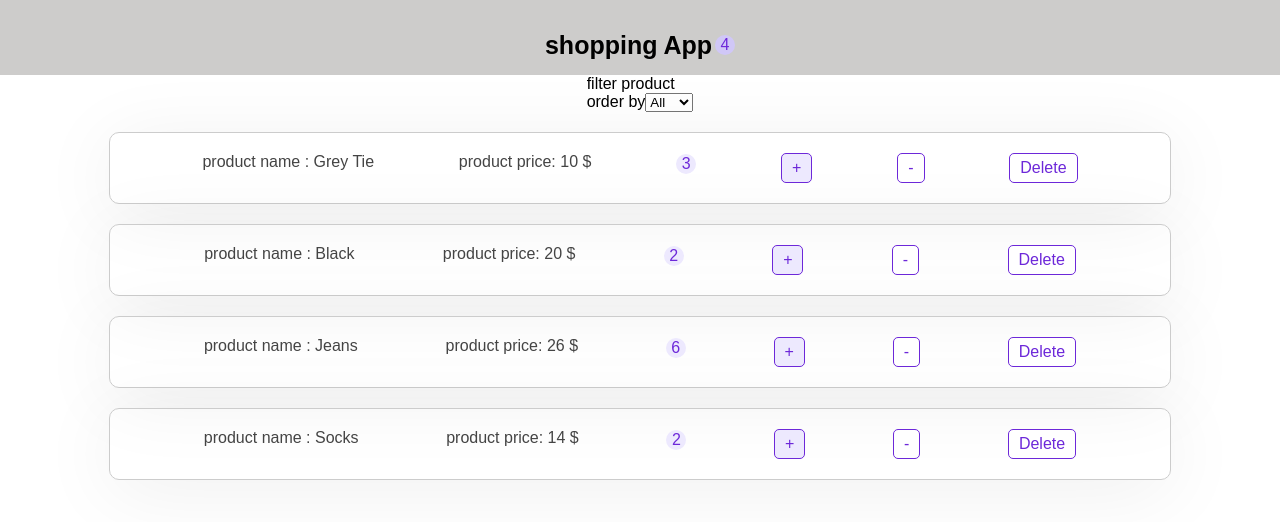
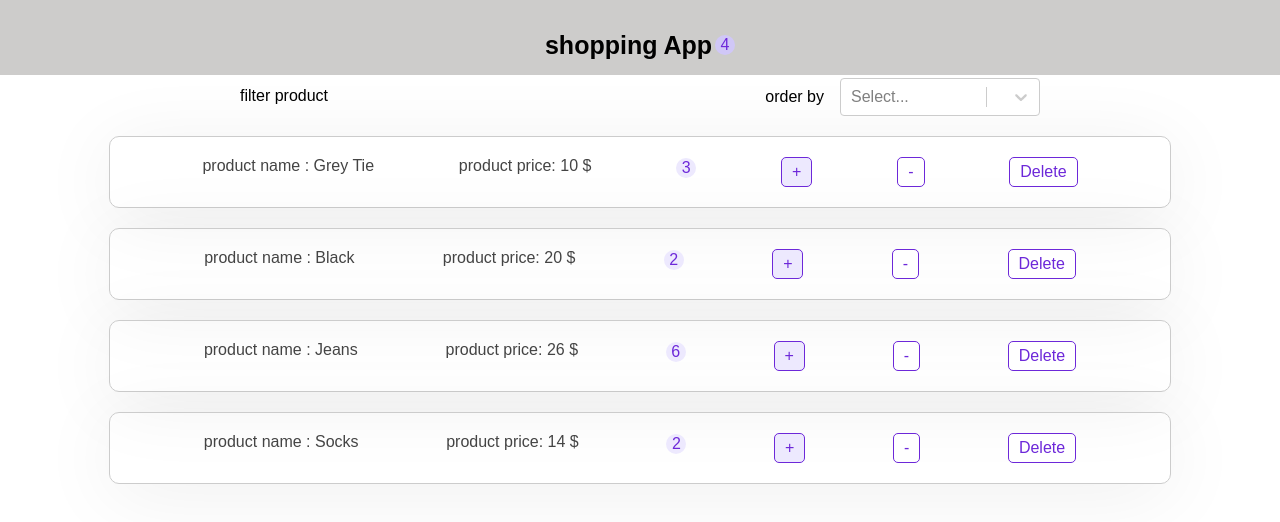
Before and after one commit to MahdiHosseinizade/ProductProject, a React (Create React App) app: page / in a window 1280 px wide. Shown: the top 522 px of the page. Built offline with nearby package versions, Linux system fonts and the light colour scheme.

Commit message:
Sort size using react select

```diff
--- a/package.json
+++ b/package.json
@@ -10,6 +10,7 @@
     "react-dom": "^18.2.0",
     "react-icons": "^4.4.0",
     "react-scripts": "5.0.1",
+    "react-select": "^5.4.0",
     "web-vitals": "^2.1.4"
   },
   "scripts": {
--- a/src/components/Filter/Filter.jsx
+++ b/src/components/Filter/Filter.jsx
@@ -1,7 +1,18 @@
 import { useState } from "react";
+import Select from "react-select";
 import { SetProductsActions } from "../Providers/ProductsProviders";
 
+import styles from './filter.module.css'
 
+const options = [
+    {value:"",label:"All"},
+    {value:"Xs",label:"Xs"},
+    {value:"S",label:"S"},
+    {value:"M",label:"M"},
+    {value:"L",label:"L"},
+    {value:"XL",label:"XL"},
+    {value:"XLL",label:"XXL"},
+]
 
 const Filter = () => {
 
@@ -9,25 +20,23 @@
     const dispatch = SetProductsActions()
 
 
-    const changeHandler = (e) =>{
-        setValue(e.target.value);
-        dispatch({type:"filter",event:e})
+    const changeHandler = (selectedOption) =>{
+        setValue(selectedOption);
+        dispatch({type:"filter",selectedOption:selectedOption})
+        // console.log(selectedOption);
     }
 
     return (
-        <div>
+        <div className={styles.filter}>
             <p>filter product</p>
-            <div>
-                order by
-                <select onChange={changeHandler} value={value}>
-                    <option value="">All</option>
-                    <option value="XS">XS</option>
-                    <option value="S">S</option>
-                    <option value="M">M</option>
-                    <option value="L">L</option>
-                    <option value="XL">XL</option>
-                    <option value="XXL">XXL</option>
-                </select>
+            <div className={styles.selectContainer}>
+                <span>order by</span>
+                <Select
+                    value={value}
+                    onChange={changeHandler}
+                    options={options}
+                    className={styles.select}
+                />
             </div>
         </div>
     );
--- /dev/null
+++ b/src/components/Filter/filter.module.css
@@ -0,0 +1,21 @@
+.filter{
+    display: flex;
+    justify-content: space-between;
+    width: 50rem;
+    align-items: center;
+}
+
+.select{
+    width: 200px;
+}
+
+.selectContainer{
+    display: flex;
+    align-items: center;
+    margin-top: 3px;
+}
+
+.selectContainer span{
+    display: block;
+    margin-right: 1rem;
+}
--- a/src/components/Providers/ProductsProviders.jsx
+++ b/src/components/Providers/ProductsProviders.jsx
@@ -48,11 +48,11 @@
             return(AllProducts);
         }
         case "filter":{
-            console.log(action.event.target.value);
-            if (action.event.target.value === "") {
+            // console.log(action.selectedOption.value);
+            if (action.selectedOption.value === "") {
                 return productsData
             }else{
-                const updatedProduct = productsData.filter((p) => p.availableSizes.indexOf(action.event.target.value) >= 0)
+                const updatedProduct = productsData.filter((p) => p.availableSizes.indexOf(action.selectedOption.value) >= 0)
                 return updatedProduct;
             }
         }
```
Also changed, not shown: 1 other file (tests, documents, lock files or other folders).
